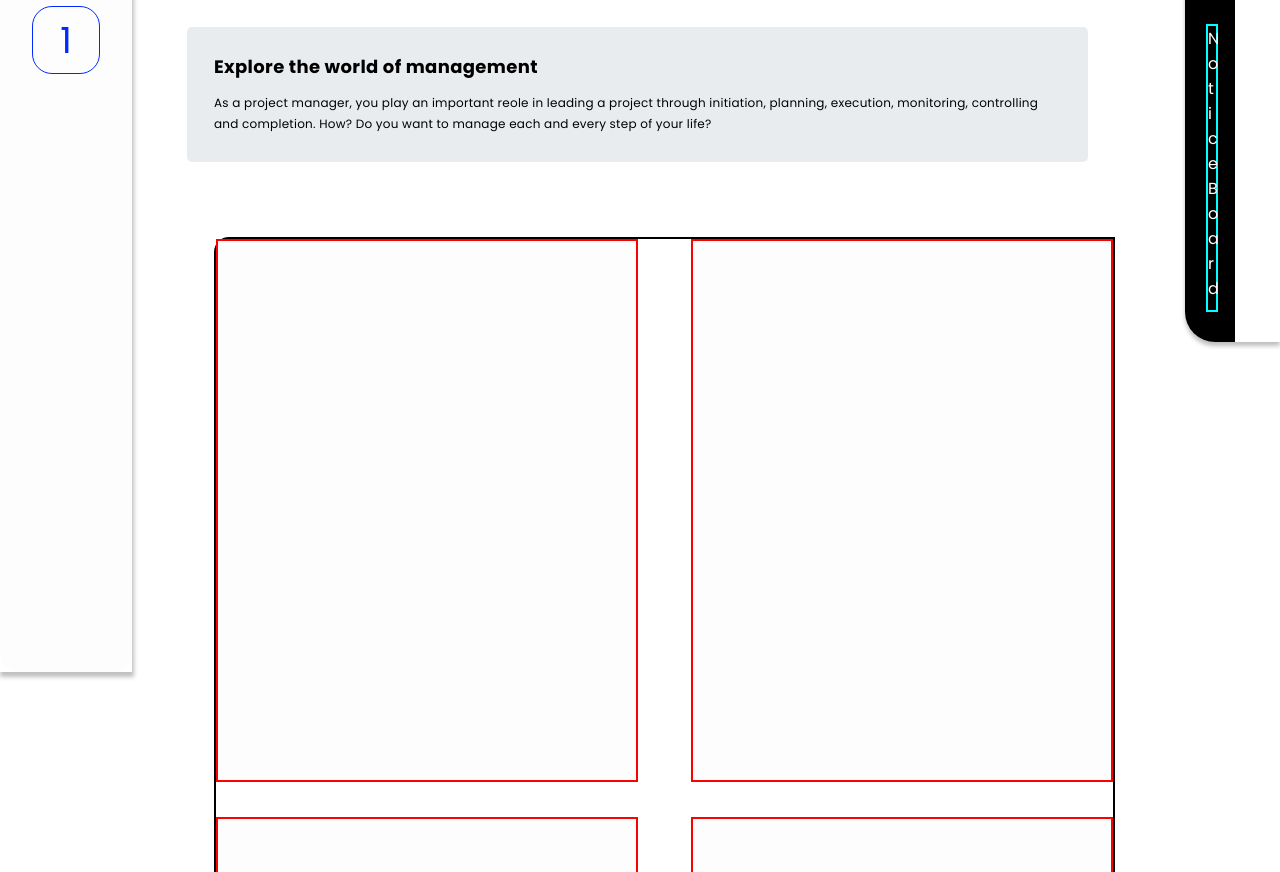
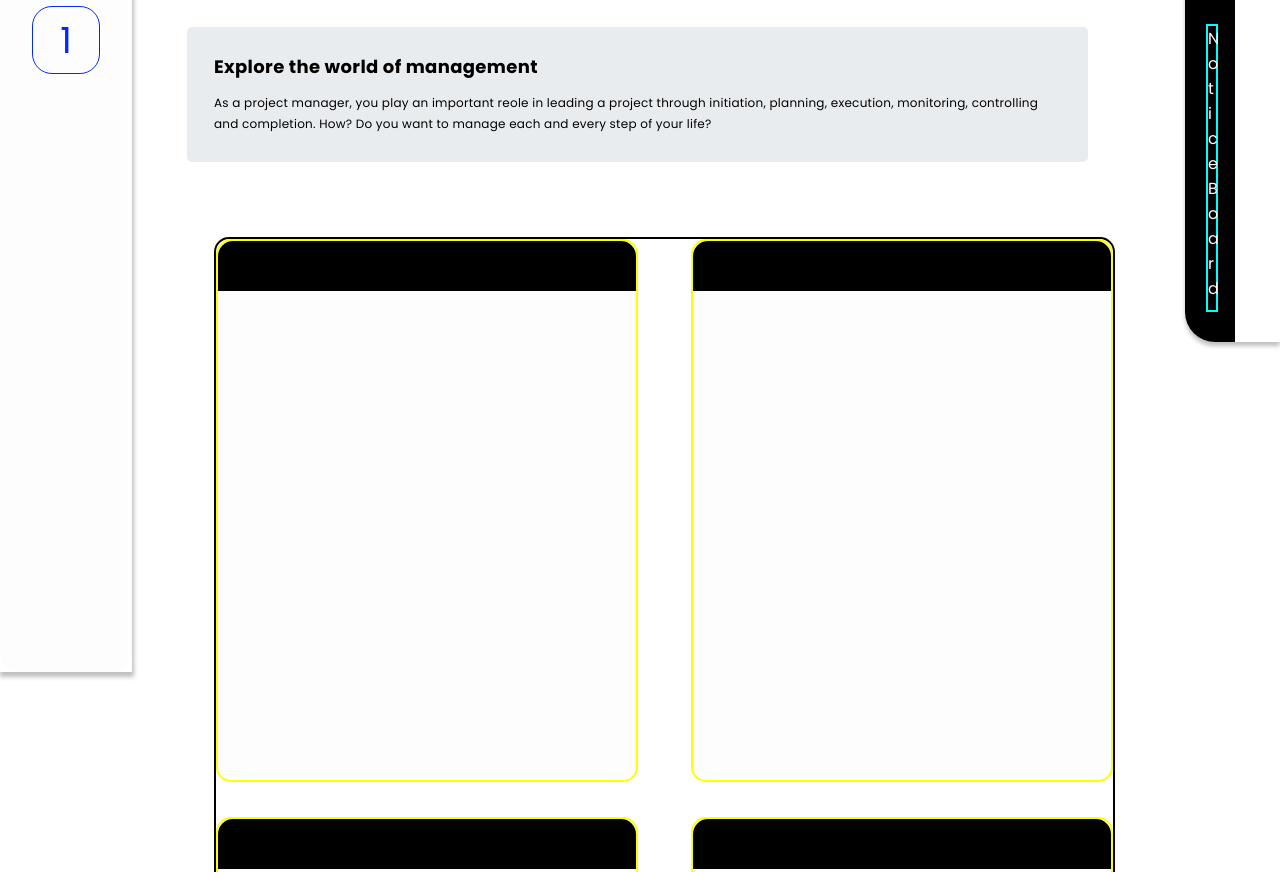
Before and after one commit to SagnikaGoswami/technical-project-management-dashboard, a plain HTML site: page Project 1/index2.html in a window 1280 px wide. Shown: the part 160-1032 px from the top of the page. Drawn offline with Linux system fonts and the light colour scheme.

Commit message:
Project 1 All Files and Assets

```diff
--- a/Project 1/index2.html
+++ b/Project 1/index2.html
@@ -103,7 +103,6 @@
 
 
     <main>
-      <div class="title">Technical Project Management</div>
     </main>
 
 
--- a/Project 1/script.js
+++ b/Project 1/script.js
@@ -10,32 +10,30 @@ for(let i=0; i<4; i++)
 
 main.innerHTML = htmlString
 
-let htmlString2 = ""
-// const title = document.querySelector('.title')
+// for(let i=0; i<4; i++)
+// {
+//     main.children[i].style.height = "47%"
+//     main.children[i].style.width = "47%"
+//     main.children[i].style.backgroundColor = "#FDFDFD"
+//     main.children[i].style.border = "2px solid red"
+// }
+
+console.log(main.children);
+// const title = document.createElement("div")
+// console.log(title)
+// title.className = "title"
+// const iButton = document.querySelector(".iButton")
 
 for(let i=0; i<4; i++)
 {
-    main.children[i].style.height = "47%"
-    main.children[i].style.width = "47%"
-    main.children[i].style.backgroundColor = "#FDFDFD"
-    main.children[i].style.border = "2px solid red"
-    // main.childre[i].className = "assets"
+    const title = document.createElement("div")
+    title.className = "title"
+    main.children[i].className = "asset"
+    console.log(main.children[i])
+    main.children[i].appendChild(title)
 }
 
-console.log(main.children);
-
-for(let i=0; i<4; i++)
-{
-    htmlString2 += "<div></div>"
-}
-
-
-
-// title.style.backgroundColor = "aqua"
-
-// main.children[1].className = "asset1"
-// main.children[2].className = "asset2"
-// main.children[3].className = "asset3"
-// main.children[4].className = "asset4"
-
-console.log(main.children);
+// main.children[0].appendChild(title)
+// main.children[1].appendChild(title)
+// main.children[2].appendChild(title)
+// main.children[3].appendChild(title)
--- a/Project 1/style2.css
+++ b/Project 1/style2.css
@@ -374,14 +374,38 @@ main {
     margin: auto;
     top: 397px;
     left: 214px;
-    border-radius: 15px 0px 0px 0px;
+    border-radius: 15px;
     display: flex;
     flex-wrap: wrap;
     justify-content: space-between;
 }
 
-main .title{
+/* main .title{
     background-color: aqua;
     height: 100px;
     width: 100px;
+} */
+
+
+
+.asset{
+    height: 47%;
+    width: 47%;
+    border: 2px solid yellow;
+    background-color: var(--left-panel-color);
+    border-radius: 15px;
 }
+
+
+main .title{
+    height: 50px;
+    width: 100%;
+    background-color: black;
+    border-radius: 15px 15px 0px 0px;
+}
+
+
+/* main.children[i].style.height = "47%"
+    main.children[i].style.width = "47%"
+    main.children[i].style.backgroundColor = "#FDFDFD"
+    main.children[i].style.border = "2px solid red" */
```
Also changed, not shown: Project 1/assets/i-button.svg (added).
